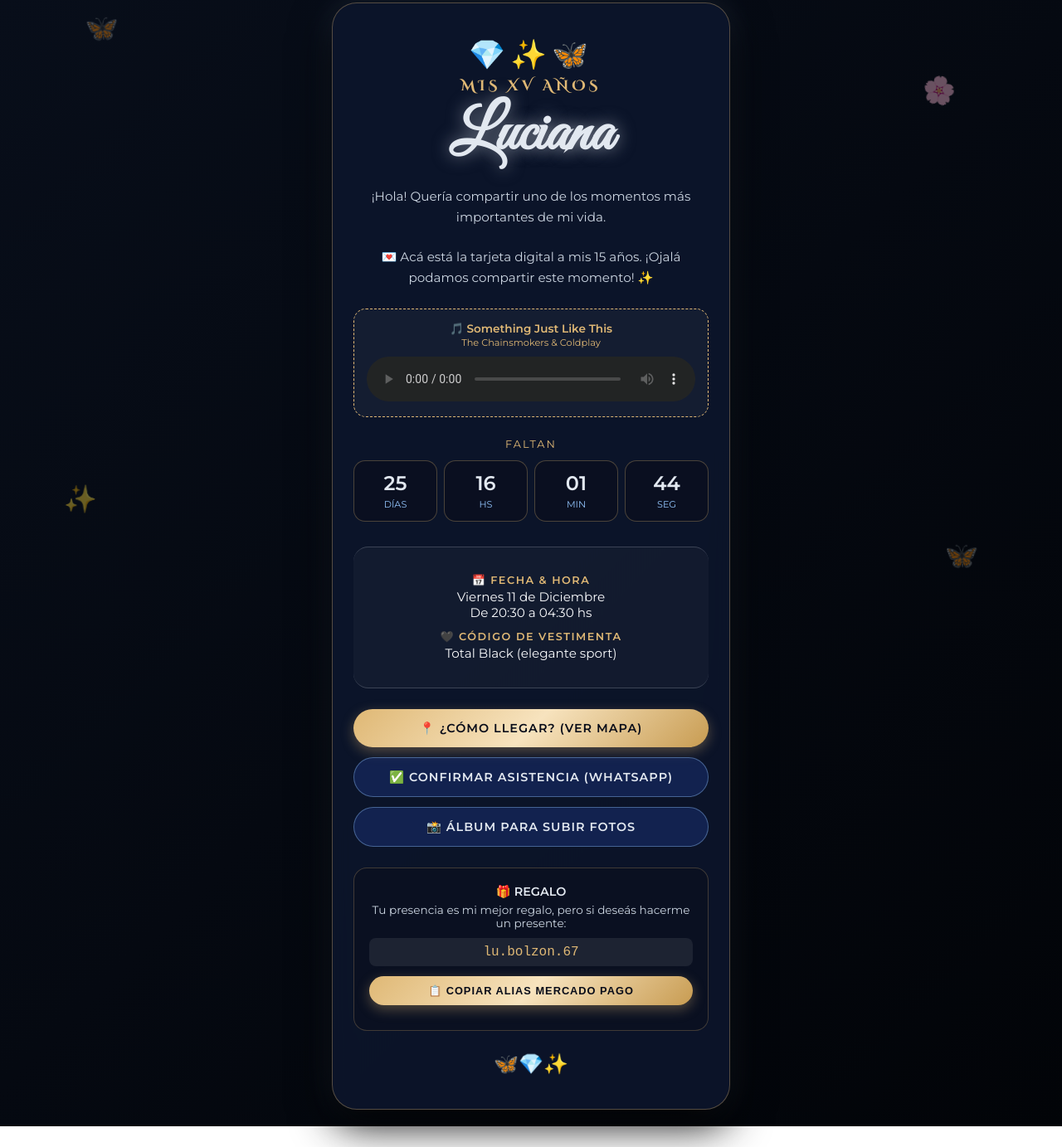
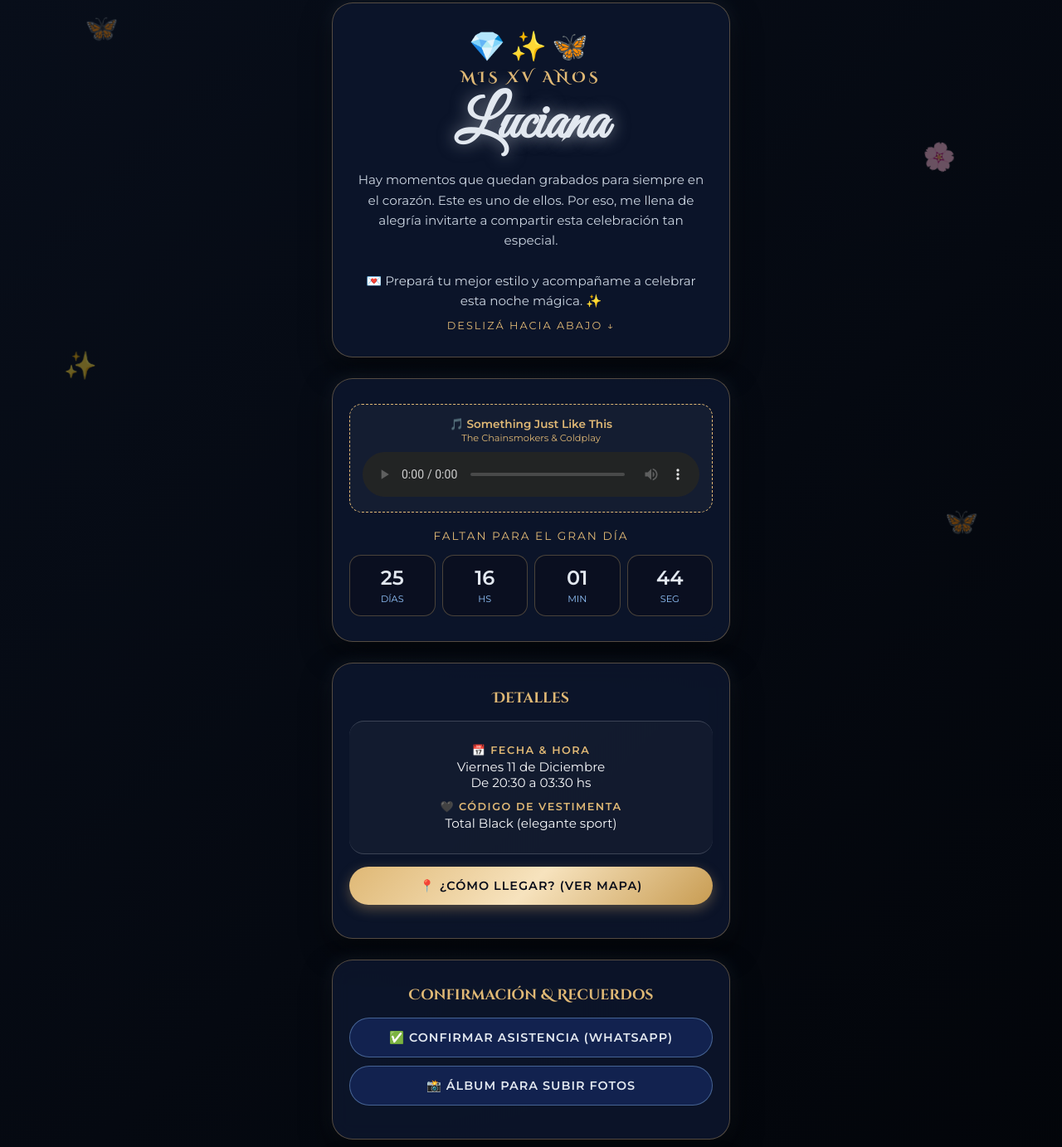
Before and after one commit to mccamargo2025-stack/mis-xv-luciana, a plain HTML site: page index.html in a window 1280 px wide. Shown: the part 17-1400 px from the top of the page at 83% size. Before the commit the page ends 1375 px from the top, so only its background shows below. Drawn offline with Linux system fonts and the light colour scheme.

Commit message:
Update index.html

```diff
--- a/index.html
+++ b/index.html
@@ -28,11 +28,12 @@
             font-family: 'Montserrat', sans-serif;
             min-height: 100vh;
             display: flex;
-            justify-content: center;
+            flex-direction: column;
             align-items: center;
-            padding: 20px;
+            padding: 20px 10px;
             position: relative;
             overflow-x: hidden;
+            overflow-y: auto;
         }
 
         /* Mariposas y flores flotantes decorativas */
@@ -55,12 +56,18 @@
             z-index: 1;
             max-width: 480px;
             width: 100%;
+            display: flex;
+            flex-direction: column;
+            gap: 25px;
+        }
+
+        .section-card {
             background: var(--card-bg);
             border: 1px solid rgba(223, 184, 117, 0.35);
-            border-radius: 30px;
-            padding: 40px 25px;
+            border-radius: 25px;
+            padding: 30px 20px;
             text-align: center;
-            box-shadow: 0 20px 50px rgba(0, 0, 0, 0.9), 0 0 35px rgba(147, 197, 253, 0.15);
+            box-shadow: 0 15px 35px rgba(0, 0, 0, 0.7), 0 0 25px rgba(147, 197, 253, 0.1);
             backdrop-filter: blur(12px);
         }
 
@@ -81,19 +88,33 @@
 
         .name {
             font-family: 'Great Vibes', cursive;
-            font-size: 4.8rem;
+            font-size: 4.5rem;
             color: var(--silver);
             text-shadow: 0 0 20px rgba(226, 232, 240, 0.5);
             line-height: 1.1;
-            margin-bottom: 20px;
+            margin-bottom: 15px;
         }
 
         .intro-text {
             font-size: 0.95rem;
             line-height: 1.6;
             color: #cbd5e1;
-            margin-bottom: 25px;
-            padding: 0 10px;
+            padding: 0 5px;
+        }
+
+        .scroll-down {
+            font-size: 0.8rem;
+            color: var(--gold);
+            letter-spacing: 2px;
+            text-transform: uppercase;
+            margin-top: 10px;
+            animation: bounce 2s infinite;
+        }
+
+        @keyframes bounce {
+            0%, 20%, 50%, 80%, 100% {transform: translateY(0);}
+            40% {transform: translateY(-6px);}
+            60% {transform: translateY(-3px);}
         }
 
         /* Reproductor de música */
@@ -102,7 +123,6 @@
             border: 1px dashed var(--gold);
             border-radius: 15px;
             padding: 15px;
-            margin-bottom: 25px;
             font-size: 0.85rem;
             color: var(--gold);
         }
@@ -114,20 +134,19 @@
             filter: invert(90%) hue-rotate(180deg);
         }
 
-        /* Cuenta regresiva estilo moderno */
+        /* Cuenta regresiva */
         .countdown-title {
-            font-size: 0.8rem;
+            font-size: 0.85rem;
             text-transform: uppercase;
             letter-spacing: 2px;
             color: var(--gold);
-            margin-bottom: 12px;
+            margin-bottom: 15px;
         }
 
         .countdown {
             display: flex;
             justify-content: space-between;
             gap: 8px;
-            margin-bottom: 30px;
         }
 
         .time-box {
@@ -155,10 +174,10 @@
         .details {
             background: rgba(255, 255, 255, 0.03);
             border-radius: 18px;
-            padding: 20px;
-            margin-bottom: 25px;
+            padding: 15px;
             border-top: 1px solid rgba(226, 232, 240, 0.2);
             border-bottom: 1px solid rgba(226, 232, 240, 0.2);
+            margin-bottom: 15px;
         }
 
         .detail-item {
@@ -180,7 +199,7 @@
             display: block;
             width: 100%;
             padding: 14px 20px;
-            margin: 12px 0;
+            margin: 10px 0;
             border-radius: 50px;
             text-decoration: none;
             font-weight: 600;
@@ -214,14 +233,6 @@
         }
 
         /* Caja de regalo y alias */
-        .gift-box {
-            margin-top: 25px;
-            padding: 18px;
-            background: rgba(10, 15, 30, 0.6);
-            border-radius: 16px;
-            border: 1px solid rgba(223, 184, 117, 0.25);
-        }
-
         .alias-text {
             font-family: monospace;
             font-size: 1rem;
@@ -243,23 +254,28 @@
 </head>
 <body>
 
-    <!-- Elementos flotantes de mariposas y flores -->
+    <!-- Elementos flotantes de fondo -->
     <div class="floating-decor" style="top: 5%; left: 8%;">🦋</div>
-    <div class="floating-decor" style="top: 15%; right: 10%; animation-delay: 2s;">🌸</div>
-    <div class="floating-decor" style="bottom: 20%; left: 6%; animation-delay: 4s;">✨</div>
-    <div class="floating-decor" style="bottom: 10%; right: 8%; animation-delay: 1s;">🦋</div>
+    <div class="floating-decor" style="top: 25%; right: 10%; animation-delay: 2s;">🌸</div>
+    <div class="floating-decor" style="top: 55%; left: 6%; animation-delay: 4s;">✨</div>
+    <div class="floating-decor" style="top: 80%; right: 8%; animation-delay: 1s;">🦋</div>
 
     <div class="container">
+
+        <!-- SECCIÓN 1: PORTADA / BIENVENIDA -->
+        <div class="section-card">
             <div class="floral-header">💎✨🦋</div>
             <div class="subtitle">Mis XV Años</div>
             <h1 class="name">Luciana</h1>
+            <p class="intro-text">
+                Hay momentos que quedan grabados para siempre en el corazón. Este es uno de ellos. Por eso, me llena de alegría invitarte a compartir esta celebración tan especial.<br><br>
+                💌 Prepará tu mejor estilo y acompañame a celebrar esta noche mágica. ✨
+            </p>
+            <div class="scroll-down">Deslizá hacia abajo ↓</div>
+        </div>
 
-        <p class="intro-text">
-            ¡Hola! Quería compartir uno de los momentos más importantes de mi vida.<br><br>
-            💌 Acá está la tarjeta digital a mis 15 años. ¡Ojalá podamos compartir este momento! ✨
-        </p>
-
-        <!-- REPRODUCTOR DE MÚSICA -->
+        <!-- SECCIÓN 2: MÚSICA Y CUENTA REGRESIVA -->
+        <div class="section-card">
             <div class="music-box">
                 🎵 <strong>Something Just Like This</strong><br>
                 <small>The Chainsmokers & Coldplay</small>
@@ -269,21 +285,25 @@
                 </audio>
             </div>
 
-        <!-- CUENTA REGRESIVA -->
-        <div class="countdown-title">Faltan</div>
+            <div style="margin-top: 20px;">
+                <div class="countdown-title">Faltan para el Gran Día</div>
                 <div class="countdown">
                     <div class="time-box"><span id="days">00</span><small>Días</small></div>
                     <div class="time-box"><span id="hours">00</span><small>Hs</small></div>
                     <div class="time-box"><span id="minutes">00</span><small>Min</small></div>
                     <div class="time-box"><span id="seconds">00</span><small>Seg</small></div>
                 </div>
+            </div>
+        </div>
 
-        <!-- DETALLES -->
+        <!-- SECCIÓN 3: DETALLES DEL EVENTO -->
+        <div class="section-card">
+            <h3 style="font-family: 'Cinzel Decorative', serif; color: var(--gold); margin-bottom: 15px; font-size: 1.1rem;">Detalles</h3>
             <div class="details">
                 <div class="detail-item">
                     <strong>📅 Fecha & Hora</strong>
                     Viernes 11 de Diciembre<br>
-                De 20:30 a 04:30 hs
+                    De 20:30 a 03:30 hs
                 </div>
                 <div class="detail-item">
                     <strong>🖤 Código de Vestimenta</strong>
@@ -291,35 +311,39 @@
                 </div>
             </div>
 
-        <!-- BOTONES DE ENLACES -->
             <a href="https://maps.app.goo.gl/wDqsEFMu1FzSLMH59" target="_blank" class="btn btn-primary">
                 📍 ¿CÓMO LLEGAR? (VER MAPA)
             </a>
+        </div>
 
-        <!-- ENLACE DE CONFIRMACIÓN POR WHATSAPP
-        (Reemplaza TU_NUMERO con tu característica y celular, ej: 5492613023328) -->
-        <a href="https://wa.me/2613023328text=¡Hola!%20Quiero%20confirmar%20mi%20asistencia%20a%20los%2015%20de%20Luciana.%20✨" target="_blank" class="btn btn-secondary">
+        <!-- SECCIÓN 4: ACCIONES Y CONFIRMACIÓN -->
+        <div class="section-card">
+            <h3 style="font-family: 'Cinzel Decorative', serif; color: var(--gold); margin-bottom: 15px; font-size: 1.1rem;">Confirmación & Recuerdos</h3>
+
+            <!-- ENLACE DE WHATSAPP CONFIGURADO -->
+            <a href="https://wa.me/5492613023328?text=¡Hola!%20Quiero%20confirmar%20mi%20asistencia%20a%20los%2015%20de%20Luciana.%20✨" target="_blank" class="btn btn-secondary">
                 ✅ CONFIRMAR ASISTENCIA (WHATSAPP)
             </a>
 
             <a href="https://photos.app.goo.gl/eweoQYuanceCSP9E6" target="_blank" class="btn btn-secondary">
                 📸 ÁLBUM PARA SUBIR FOTOS
             </a>
+        </div>
 
-        <!-- REGALO -->
-        <div class="gift-box">
-            <strong style="color: var(--silver); font-size: 0.9rem;">🎁 REGALO</strong>
-            <p style="font-size: 0.85rem; margin-top: 5px; color: #cbd5e1;">
+        <!-- SECCIÓN 5: REGALOS -->
+        <div class="section-card">
+            <strong style="color: var(--silver); font-size: 1rem; display: block; margin-bottom: 8px;">🎁 REGALO</strong>
+            <p style="font-size: 0.85rem; color: #cbd5e1; margin-bottom: 15px;">
                 Tu presencia es mi mejor regalo, pero si deseás hacerme un presente:
             </p>
             <div class="alias-text" id="alias">lu.bolzon.67</div>
-            <button onclick="copiarAlias()" class="btn btn-primary" style="padding: 10px; font-size: 0.8rem;">
+            <button onclick="copiarAlias()" class="btn btn-primary" style="padding: 12px; font-size: 0.85rem;">
                 📋 COPIAR ALIAS MERCADO PAGO
             </button>
             <div class="copy-msg" id="copyMsg">¡Alias copiado al portapapeles! ✨</div>
         </div>
 
-        <div style="margin-top: 25px; font-size: 1.5rem;">🦋💎✨</div>
+        <div style="text-align: center; margin-bottom: 20px; font-size: 1.5rem;">🦋💎✨</div>
     </div>
 
     <script>
```
Lines whose indentation alone changed are shown as unchanged.
